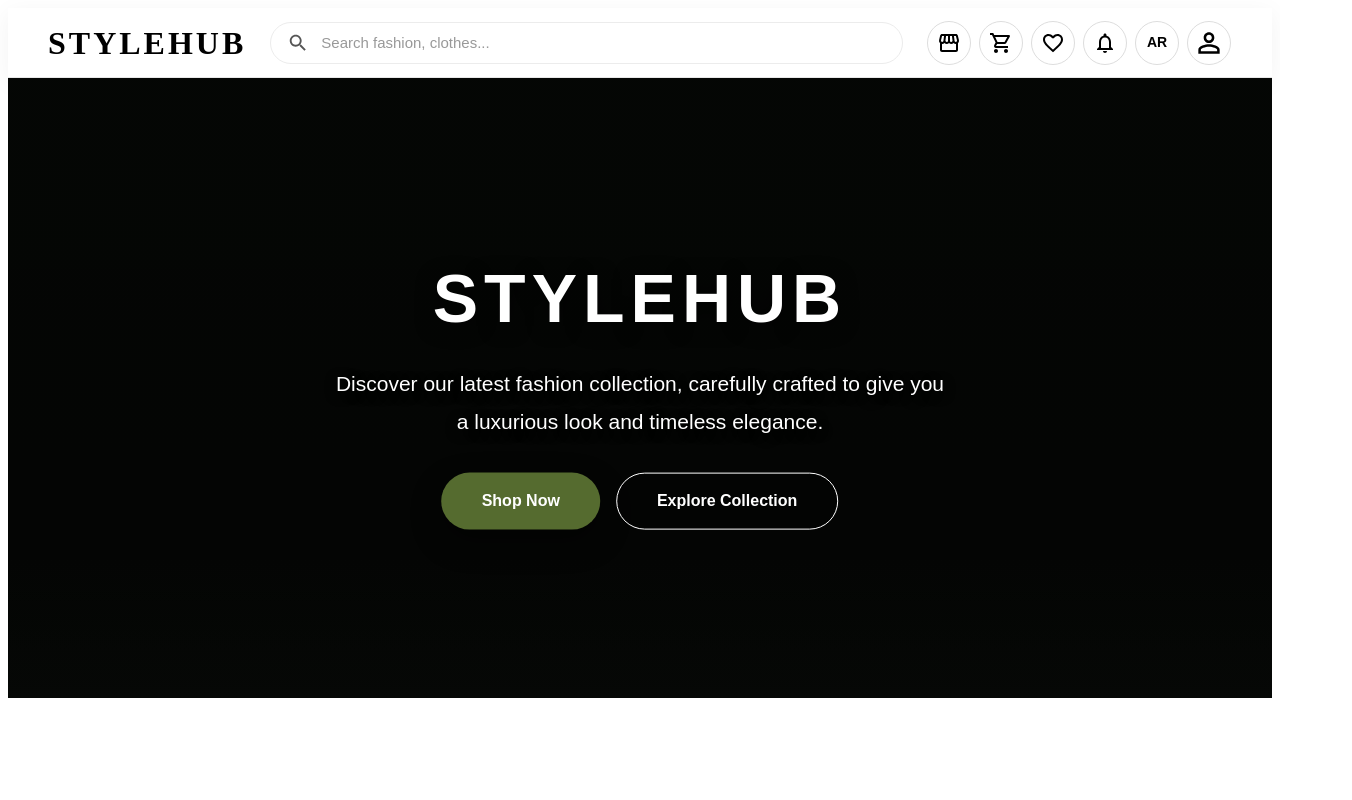
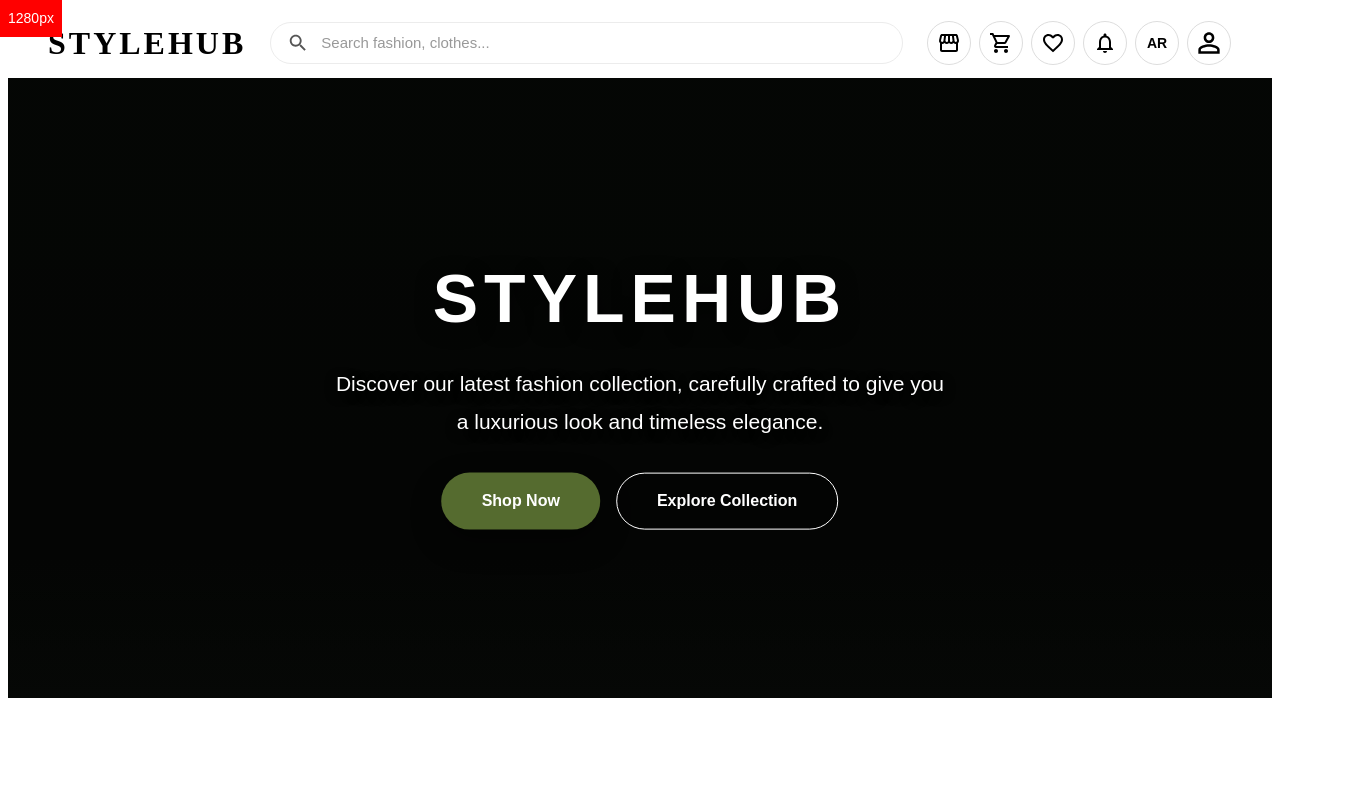
Before and after one commit to Hazim47/stylehub, a React app in the folder frontend/: page / in a window 1280 px wide. Shown: the top 800 px of the page, 1352 px wide, since content can reach past the window. Built offline with nearby package versions, Linux system fonts and the light colour scheme; no server answers; the HTML template or start-up script is replaced by a standard one.

Commit message:
Update navbar and profile styling

```diff
--- a/frontend/src/components/Hero.jsx
+++ b/frontend/src/components/Hero.jsx
@@ -42,11 +42,6 @@
 
   const heroImage1 = getImageUrl(homepage?.heroImage1);
   const heroImage2 = getImageUrl(homepage?.heroImage2);
-
-  console.log("HOMEPAGE DATA:", homepage);
-  console.log("HERO IMAGE 1:", heroImage1);
-  console.log("HERO IMAGE 2:", heroImage2);
-  console.log("BASE URL:", API.defaults.baseURL);
 
   return (
     <Box
--- a/frontend/src/components/Navbar.jsx
+++ b/frontend/src/components/Navbar.jsx
@@ -178,30 +178,23 @@
         background: "#fff",
         color: "#000",
         zIndex: 1200,
-
-        width: "100%",
-        maxWidth: "100%",
-        minWidth: 0,
-
-        overflow: "hidden",
-
-        height: {
-          xs: location.pathname === "/" && !mobileSearch ? "55px" : "110px",
-          md: "70px",
-        },
-
-        justifyContent: "center",
-
-        borderBottom: "1px solid #e8e8e8",
-
-        boxShadow: "0 5px 25px rgba(0,0,0,.05)",
-
-        transition: "transform .25s ease",
-
-        transform:
-          !showNavbar && isMobile ? "translateY(-100%)" : "translateY(0)",
+        // باقي الـ sx كما هو
       }}
     >
+      <Typography
+        sx={{
+          position: "fixed",
+          top: 0,
+          left: 0,
+          zIndex: 99999,
+          background: "red",
+          color: "white",
+          p: 1,
+          fontSize: 14,
+        }}
+      >
+        {window.innerWidth}px
+      </Typography>
       <Toolbar
         disableGutters
         sx={{
--- a/frontend/src/index.css
+++ b/frontend/src/index.css
@@ -1,39 +1,18 @@
-* {
-  margin: 0;
-  padding: 0;
-  box-sizing: border-box;
-}
+<!doctype html>
+<html lang="en">
+  <head>
+    <meta charset="UTF-8" />
 
-html,
-body,
-#root {
-  width: 100%;
-  min-height: 100%;
-  overflow-x: hidden;
-}
+    <meta
+      name="viewport"
+      content="width=device-width, initial-scale=1.0"
+    />
 
-body {
-  background: #fafafa;
-  font-family:
-    Inter,
-    system-ui,
-    -apple-system,
-    BlinkMacSystemFont,
-    "Segoe UI",
-    sans-serif;
-  color: #111;
-}
+    <title>StyleHub</title>
+  </head>
 
-a {
-  text-decoration: none;
-  color: inherit;
-}
-
-img {
-  display: block;
-  max-width: 100%;
-}
-
-button {
-  font: inherit;
-}
+  <body>
+    <div id="root"></div>
+    <script type="module" src="/src/main.jsx"></script>
+  </body>
+</html>
```
